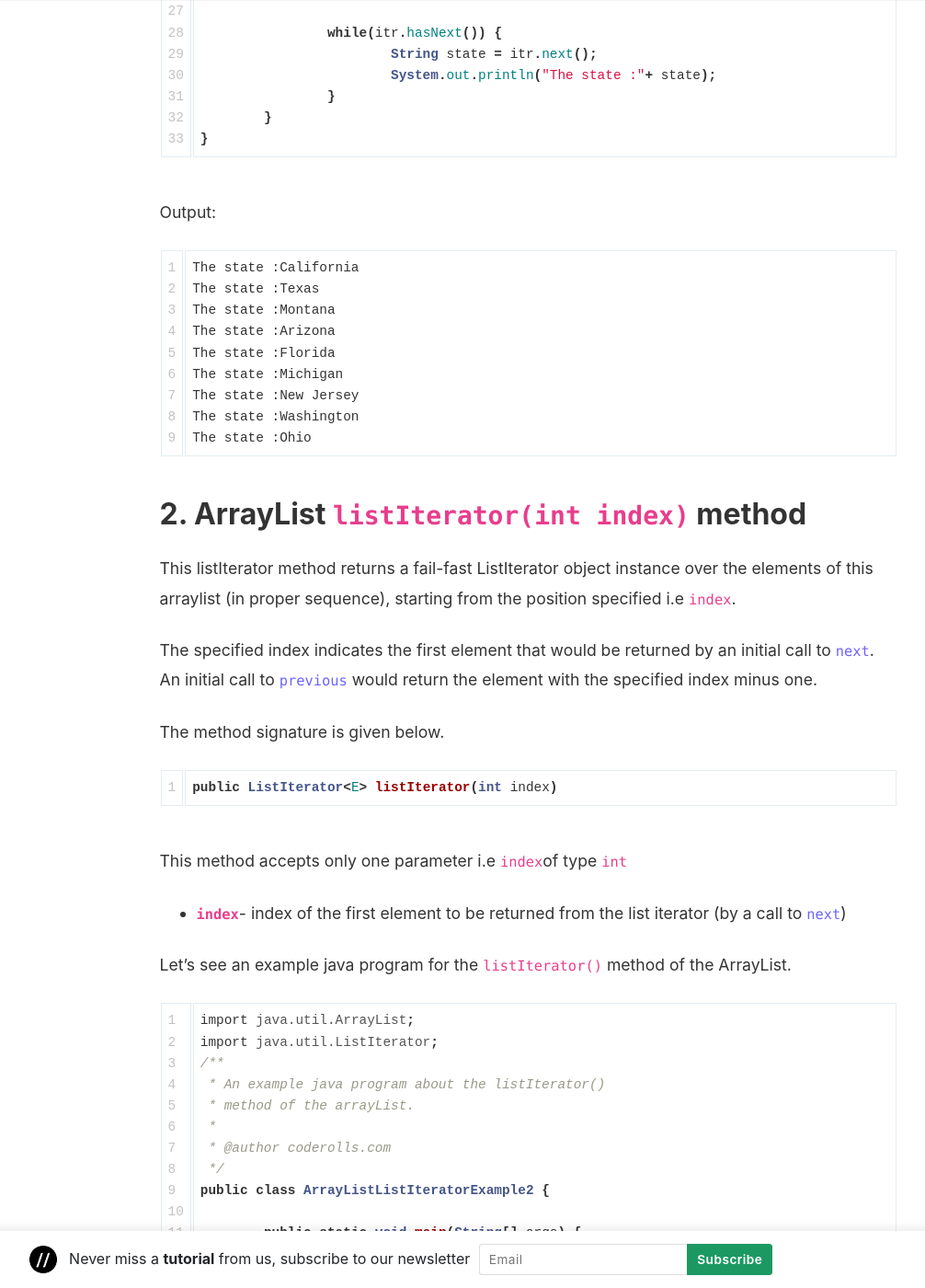
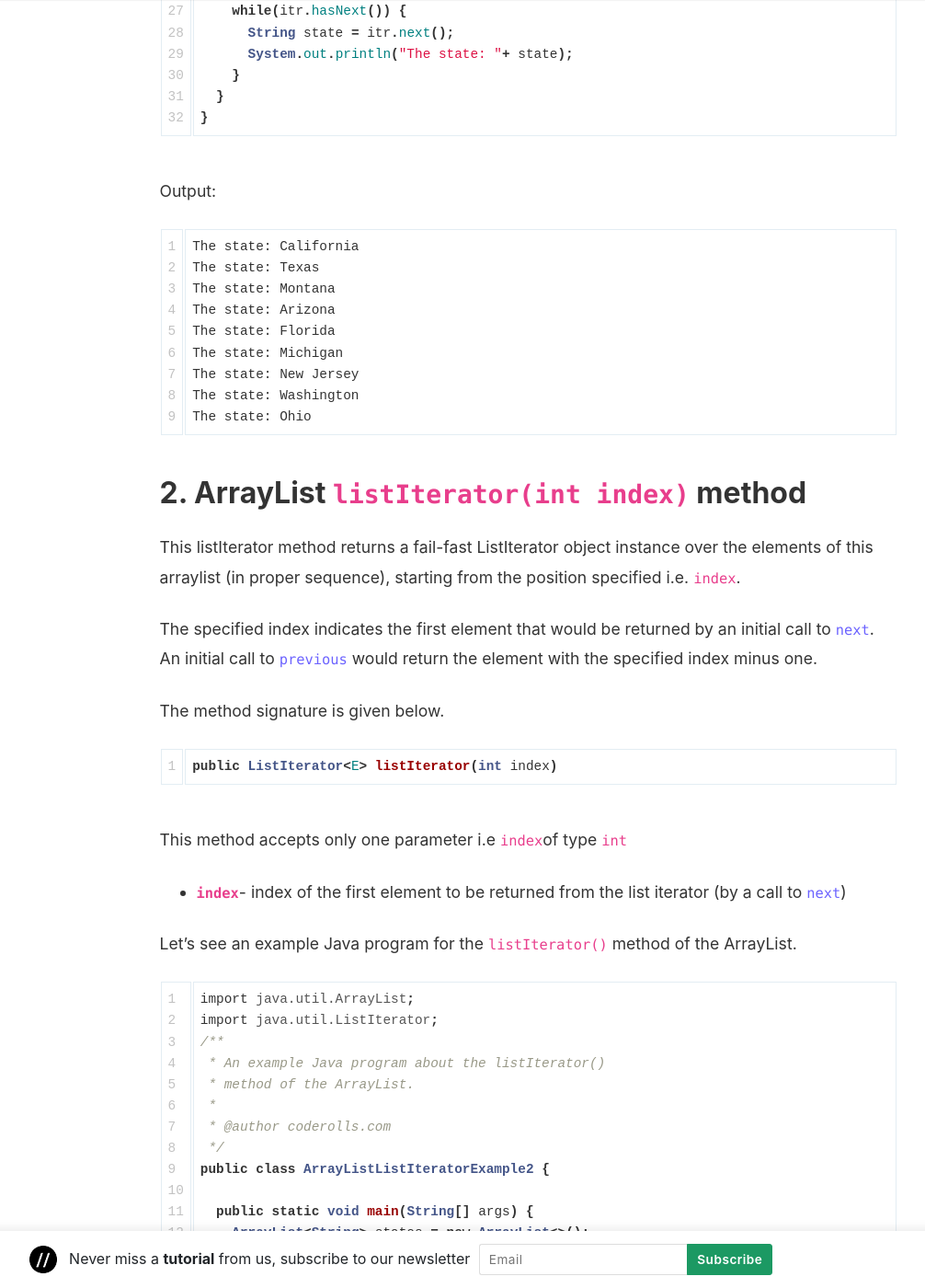
Before and after one commit to coderolls/coderolls-blog, a Jekyll site: the page built from _posts/collections/arraylist/2022-01-05-arraylist-listiterator-method.md, in a window 1280 px wide and 1400 px high, scrolled down 2098 px. Shown: the whole window at 92% size, without its empty margins (204-1210 px from the left). Built offline with Jekyll 4.4.1, drawn with Linux system fonts in a browser that asks for light colours; nearby versions of some CDN libraries; comment, search, counter and statistics services are not loaded; some of the changed text lies outside the part shown.

Commit message:
Update 2022-01-05-arraylist-listiterator-method.md

````diff
--- a/_posts/collections/arraylist/2022-01-05-arraylist-listiterator-method.md
+++ b/_posts/collections/arraylist/2022-01-05-arraylist-listiterator-method.md
@@ -1,11 +1,10 @@
 ---
-
 layout: post
 title: "ArrayList listIterator() method in Java"
 author: gaurav
 categories: [Collections, ArrayList]
 toc: true
-description: "In this short tutorial, we will see the listIterator() method of the Arraylist class in Java."
+description: "In this short tutorial, we will see the listIterator() method of the ArrayList class in Java."
 ---
 
 In this tutorial, we will see the `listIterator()` method of the  [ArrayList class in Java](https://coderolls.com/arraylist-in-java/).
@@ -41,61 +40,59 @@
 
 It returns a `ListIterator` object instance. It will be a fail-fast iterator.
 
-Let's see an example java program for the `listIterator()` method of the ArrayList.
+Let's see an example Java program for the `listIterator()` method of the ArrayList.
 
 ```java
 import java.util.ArrayList;
 import java.util.ListIterator;
 /**
- * An example java program about the listIterator()
+ * An example Java program about the listIterator()
  * method of the arrayList.
  *
  * @author coderolls.com
  */
 public class ArrayListListIteratorExample {
 
-	public static void main(String[] args) {
+  public static void main(String[] args) {
+    ArrayList<String> states = new ArrayList<>();
 
-		ArrayList<String> states = new ArrayList<>();
+    // add state in the arraylist
+    states.add("California");
+    states.add("Texas");
+    states.add("Montana");
+    states.add("Arizona");
+    states.add("Florida");
+    states.add("Michigan");
+    states.add("New Jersey");
+    states.add("Washington");
+    states.add("Ohio");
 
-		// add state in the arraylist
-		states.add("California");
-		states.add("Texas");
-		states.add("Montana");
-		states.add("Arizona");
-		states.add("Florida");
-		states.add("Michigan");
-		states.add("New Jersey");
-		states.add("Washington");
-		states.add("Ohio");
+    ListIterator<String> itr = states.listIterator();
 
-		ListIterator<String> itr = states.listIterator();
-
-		while(itr.hasNext()) {
-			String state = itr.next();
-			System.out.println("The state :"+ state);
-		}
-	}
+    while(itr.hasNext()) {
+      String state = itr.next();
+      System.out.println("The state: "+ state);
+    }
+  }
 }
 ```
 
 Output:
-
 ```
-The state :California
-The state :Texas
-The state :Montana
-The state :Arizona
-The state :Florida
-The state :Michigan
-The state :New Jersey
-The state :Washington
-The state :Ohio
+The state: California
+The state: Texas
+The state: Montana
+The state: Arizona
+The state: Florida
+The state: Michigan
+The state: New Jersey
+The state: Washington
+The state: Ohio
 ```
 
 ## 2. ArrayList `listIterator(int index)` method
 
-This listIterator method returns a fail-fast ListIterator object instance over the elements of this arraylist (in proper sequence), starting from the position specified i.e `index`.
+This listIterator method returns a fail-fast ListIterator object instance over the elements of this arraylist (in proper sequence), starting from the position specified i.e. `index`.
 
 The specified index indicates the first element that would be returned by an initial call to [`next`](https://docs.oracle.com/javase/8/docs/api/java/util/ListIterator.html#next--). An initial call to [`previous`](https://docs.oracle.com/javase/8/docs/api/java/util/ListIterator.html#previous--) would return the element with the specified index minus one.
 
@@ -109,112 +106,104 @@
 
 - **`index`**- index of the first element to be returned from the list iterator (by a call to [`next`](https://docs.oracle.com/javase/8/docs/api/java/util/ListIterator.html#next--))
 
-Let's see an example java program for the `listIterator()` method of the ArrayList.
+Let's see an example Java program for the `listIterator()` method of the ArrayList.
 
 ```java
 import java.util.ArrayList;
 import java.util.ListIterator;
 /**
- * An example java program about the listIterator()
- * method of the arrayList.
+ * An example Java program about the listIterator()
+ * method of the ArrayList.
  *
  * @author coderolls.com
  */
 public class ArrayListListIteratorExample2 {
 
-	public static void main(String[] args) {
+  public static void main(String[] args) {
+    ArrayList<String> states = new ArrayList<>();
 
-		ArrayList<String> states = new ArrayList<>();
+    //Add state in the ArrayList
+    states.add("California");
+    states.add("Texas");
+    states.add("Montana");
+    states.add("Arizona");
+    states.add("Florida");
+    states.add("Michigan");
+    states.add("New Jersey");
+    states.add("Washington");
+    states.add("Ohio");
 
-		// add state in the arraylist
-		states.add("California");
-		states.add("Texas");
-		states.add("Montana");
-		states.add("Arizona");
-		states.add("Florida");
-		states.add("Michigan");
-		states.add("New Jersey");
-		states.add("Washington");
-		states.add("Ohio");
+    //given index 3, the iterator start from the element with index 3
+    ListIterator<String> itr = states.listIterator(3);
 
-        //given index 3, iterator start from element with index 3
-		ListIterator<String> itr = states.listIterator(3);
-
-		while(itr.hasNext()) {
-			String state = itr.next();
-			System.out.println("The state :"+ state);
-		}
-	}
+    while(itr.hasNext()) {
+      String state = itr.next();
+      System.out.println("The state: "+ state);
+    }
+  }
 }
 ```
-
 Output:
-
 ```
-The state :Arizona
-The state :Florida
-The state :Michigan
-The state :New Jersey
-The state :Washington
-The state :Ohio
+The state: Arizona
+The state: Florida
+The state: Michigan
+The state: New Jersey
+The state: Washington
+The state: Ohio
 ```
 
 ### Exception
 
 If the entered index is not within the range of ArrayList, we will get `IndexOutOfBoundsException`
 
-I have given a java program below which show the case for the
-
+I have given a Java program below which shows the case of the
 ```java
 import java.util.ArrayList;
 import java.util.ListIterator;
 /**
- * An example java program about the listIterator()
+ * An example Java program about the listIterator()
  * method of the arrayList.
  *
  * @author coderolls.com
  */
 public class ArrayListListIteratorException {
 
-	public static void main(String[] args) {
+  public static void main(String[] args) {
 
-		ArrayList<String> states = new ArrayList<>();
+    ArrayList<String> states = new ArrayList<>();
 
-		// add state in the arraylist
-		states.add("California");
-		states.add("Texas");
-		states.add("Montana");
-		states.add("Arizona");
-		states.add("Florida");
-		states.add("Michigan");
-		states.add("New Jersey");
-		states.add("Washington");
-		states.add("Ohio");
+    //Add state in the ArrayList
+    states.add("California");
+    states.add("Texas");
+    states.add("Montana");
+    states.add("Arizona");
+    states.add("Florida");
+    states.add("Michigan");
+    states.add("New Jersey");
+    states.add("Washington");
+    states.add("Ohio");
 
-        //given index 120, it will  throw IndexOutOfBoundsException
-		ListIterator<String> itr = states.listIterator(120);
+    //Given index 120, it will  throw IndexOutOfBoundsException
+    ListIterator<String> itr = states.listIterator(120);
 
-		while(itr.hasNext()) {
-			String state = itr.next();
-			System.out.println("The state :"+ state);
-		}
-	}
+    while(itr.hasNext()) {
+      String state = itr.next();
+      System.out.println("The state :"+ state);
+    }
+  }
 }
 ```
-
 Output:
-
 ```
 Exception in thread "main" java.lang.IndexOutOfBoundsException: Index: 120
 	at java.util.ArrayList.listIterator(ArrayList.java:816)
 	at com.gaurav.ExProject.ArrayList.ArrayListListIteratorException.main(ArrayListListIteratorException.java:27)
 ```
 
-
-
 ## Conclusion
 
-We have seen a `listIterator()` method of the ArrayList class. This method returns an iterator over the elments of the ArrayList in proper sequence.
+We have seen a `listIterator()` method of the ArrayList class. This method returns an iterator over the elements of the ArrayList in proper sequence.
 
 ```java
 public ListIterator<E> listIterator()
````
Also changed, not shown: other parts of _posts/collections/arraylist/2022-01-05-arraylist-listiterator-method.md (+4 -5 lines).
